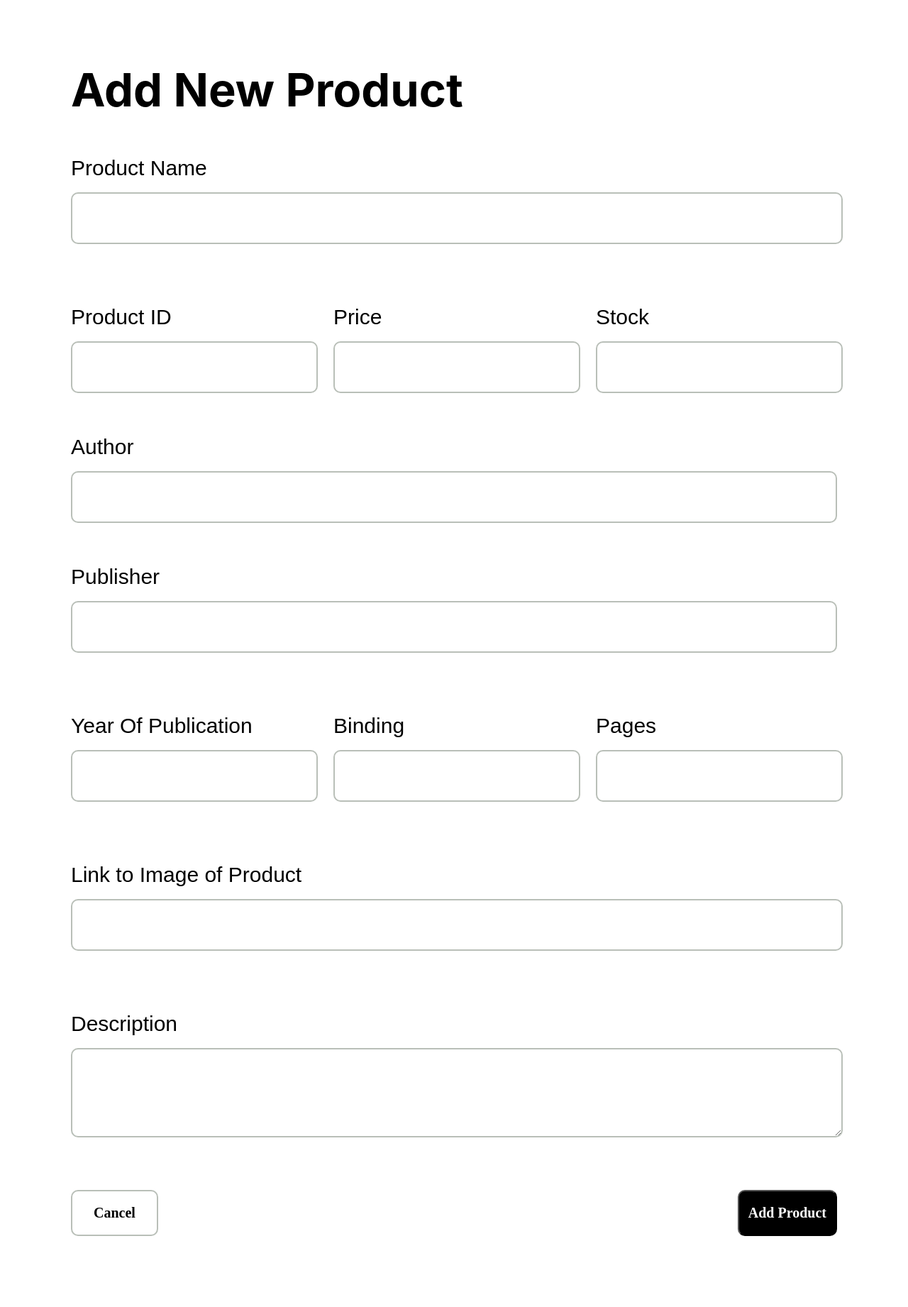
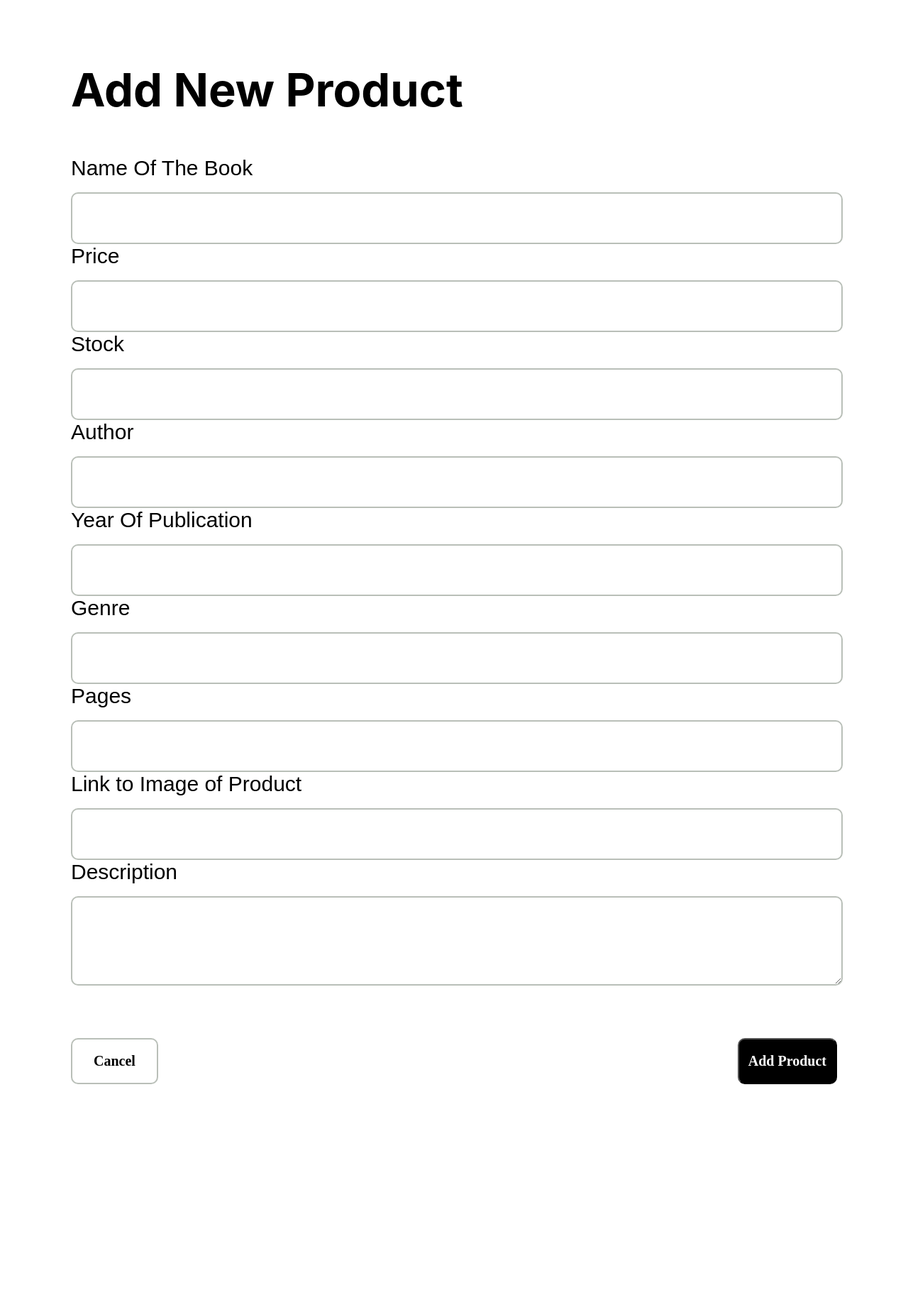
Before and after one commit to VinhPhamAI/ecommerce-website, a Django app: page /add_product/ in a window 1280 px wide. Shown: the part 81-1923 px from the top of the page at 71% size. After the commit the page ends 1609 px from the top, so only its background shows below. Run offline with Django 5.2, Linux system fonts and the light colour scheme; the visitor is signed in with stand-in values (Sample User, id 1); some web fonts are replaced.

Commit message:
add a new product

```diff
--- a/ecommerce_app/templates/add_product.html
+++ b/ecommerce_app/templates/add_product.html
@@ -12,87 +12,41 @@
     <section class="add-product-section">
         <h1 class="section-title">Add New Product</h1>
 
-        <form>
-        <label for="productName" class="input-label">Product Name</label>
-        <input type="text" id="productName" class="input-field" required>
+        <form method="post" action="{% url 'add_product' %}">
+            {% csrf_token %}
+            <label for="productName" class="input-label">Name Of The Book</label>
+            <input type="text" id="productName" name="title" class="input-field" required minlength="6">
 
-        <div class="input-group">
-            <div class="input-row">
-            <div class="input-column">
-                <div class="input-wrapper">
-                <label for="productId" class="input-label">Product ID</label>
-                <input type="text" id="productId" class="input-field" required>
-                </div>
-            </div>
-            <div class="input-column">
-                <div class="input-wrapper">
             <label for="price" class="input-label">Price</label>
-                <input type="number" id="price" class="input-field" required>
-                </div>
-            </div>
-            <div class="input-column">
-                <div class="input-wrapper">
+            <input type="number" id="price" name="price" class="input-field" required>
+
             <label for="stock" class="input-label">Stock</label>
-                <input type="number" id="stock" class="input-field" required>
-                </div>
-            </div>
-            </div>
-        </div>
-        <div class='author-publisher'>
-            <div class='author'>
-                <div class="author-publisher-row">
-                    <label for="author">Author</label>
-                </div>
-                <div class="author-publisher-inputs">
-                    <input type="text" id="author" class="author-input" required>
-                </div>
-            </div>
+            <input type="number" id="stock" name="number_of_books" class="input-field" required>
 
-            <div class='publisher'>
-                <div class="author-publisher-row">
-                    <label for="publisher">Publisher</label>
-                </div>
-                <div class="author-publisher-inputs">
-                    <input type="text" id="publisher" class="publisher-input" required>
-                </div>
-            </div>
-        </div>
-        <div class="input-group">
-            <div class="input-row">
-            <div class="input-column">
-                <div class="input-wrapper">
+            <label for="author" class="input-label">Author</label>
+            <input type="text" id="author" name="author" class="input-field" required>
+
             <label for="date" class="input-label">Year Of Publication</label>
-                <input type="text" id="date" class="input-field" required>
-                </div>
-            </div>
-            <div class="input-column">
-                <div class="input-wrapper">
-                <label for="binding" class="input-label">Binding</label>
-                <input type="text" id="binding" class="input-field" required>
-                </div>
-            </div>
-            <div class="input-column">
-                <div class="input-wrapper">
+            <input type="number" id="date" name="year_of_publication" class="input-field" required min="100" max="2024">
+
+            <label for="genres" class="input-label">Genre</label>
+            <input type="text" id="genres" name="genres" class="input-field" required>
+
             <label for="pages" class="input-label">Pages</label>
-                <input type="number" id="pages" class="input-field" required>
-                </div>
-            </div>
-            </div>
-        </div>
+            <input type="number" id="pages" name="pages" class="input-field" required>
 
-        <div class='image-link'>
             <label for="imageLink" class="input-label">Link to Image of Product</label>
-            <input type="url" id="imageLink" class="input-field" required>
-        </div>
-        <div class='description'>
+            <input type="url" id="imageLink" name="image_url_l" class="input-field" required>
+
             <label for="description" class="input-label">Description</label>
-            <textarea id="description" class="description-input" required></textarea>
-        </div>
+            <textarea id="description" name="description" class="description-input" required></textarea>
+
             <div class="button-group">
                 <button type="button" class="cancel-button" onclick="window.location.href='{% url 'landing_page' %}';">Cancel</button>
-            <button type="submit" class="submit-button" >Add Product</button>
+                <button type="submit" class="submit-button">Add Product</button>
             </div>
         </form>
+
     </section>
 </body>
 </html>
--- a/ecommerce_app/website/urls.py
+++ b/ecommerce_app/website/urls.py
@@ -17,4 +17,5 @@ urlpatterns = [
     path('book/<str:isbn>/', views.book_detail, name='book_detail'),
     path('add-to-cart/<str:isbn>/', views.add_to_cart, name='add_to_cart'),
     path('books/<str:genre>/', views.book_list, name='book_list'),
+
 ]
--- a/ecommerce_app/website/views.py
+++ b/ecommerce_app/website/views.py
@@ -2,13 +2,12 @@ from django.shortcuts import render, redirect, get_object_or_404
 from django.contrib.auth.forms import UserCreationForm
 from django.contrib.auth.decorators import login_required
 from django.http import HttpResponse
-from .form import LoginForm
+from .form import LoginForm, BookForm
 from django.contrib.auth import authenticate, login, logout
 from .models import Profile, Book
-import requests
-from django.core.files import File
 import random
 import logging
+import string
 
 def register(request):
     if request.method == 'POST':
@@ -33,6 +32,7 @@ def landing_page(request):
         user_profile, created = Profile.objects.get_or_create(user=request.user)
     # Render trang với danh sách sách
     return render(request, 'landing_page.html', {'books': random_books, 'user_profile': user_profile})
+
 
 def log_out(request):
     logout(request)
@@ -144,10 +144,54 @@ def checkout(request):
 
 @login_required
 def manage_product(request):
-    return render(request, 'manage_product.html')
+    profile = Profile.objects.get(user=request.user)
+    books = profile.book_product.all()
+
+    return render(request, 'manage_product.html', {'books': books})
 
 @login_required
 def add_product(request):
+    if request.method == 'POST':
+        title = request.POST.get('title')
+        author = request.POST.get('author')
+        year_of_publication = request.POST.get('year_of_publication')
+        image_url_l = request.POST.get('image_url_l')
+        price = request.POST.get('price')
+        genres = request.POST.get('genres')
+        description = request.POST.get('description')
+        pages = request.POST.get('pages')
+        number_of_books = request.POST.get('number_of_books')
+
+        # Tạo productId tự động
+        title_prefix = title[:5].upper()  # Lấy 5 chữ cái đầu tiên của tên sản phẩm
+        random_suffix = ''.join(random.choices(string.digits, k=5))  # 5 số ngẫu nhiên
+        isbn = f"{title_prefix}{random_suffix}"
+        print(isbn)
+        # Tạo một đối tượng Book mới và lưu vào cơ sở dữ liệu
+        book = Book(
+            isbn=isbn,
+            title=title,
+            author=author,
+            year_of_publication=year_of_publication,
+            publisher=request.user,
+            image_url_l=image_url_l,
+            price=price,
+            genres=genres,
+            rating=request.POST.get('rating'),
+            description=description,
+            pages=pages,
+            number_of_books=number_of_books
+        )
+        book.save()
+        # Cập nhật Profile của người dùng hiện tại
+        if request.user.is_authenticated:
+            profile = Profile.objects.get(user=request.user)
+            profile.book_product.add(book)
+            profile.save()
+
+        # Chuyển hướng đến trang thành công hoặc một view khác
+        return redirect('landing_page')
+
     return render(request, 'add_product.html')
 
 @login_required
```
Also changed, not shown: ecommerce_app/templates/landing_page.html (+20 -6 lines), ecommerce_app/templates/manage_product.html (+19 -31 lines), ecommerce_app/website/admin.py (+6 -9 lines), ecommerce_app/website/form.py (+10 -1 lines), ecommerce_app/website/models.py (+3 -21 lines), ecommerce_app/templates/profile.html (line endings or trailing spaces), ecommerce_app/website/migrations/0011_product.py (added), ecommerce_app/website/migrations/0012_remove_product_binding_remove_product_book_and_more.py (added), ecommerce_app/website/migrations/0013_remove_product_new_column_product_book_product_user.py (added), ecommerce_app/website/migrations/0014_delete_product.py (added), ecommerce_app/website/migrations/0015_remove_book_new_column_profile_book_product_and_more.py (added). Lines whose indentation alone changed are shown as unchanged.
